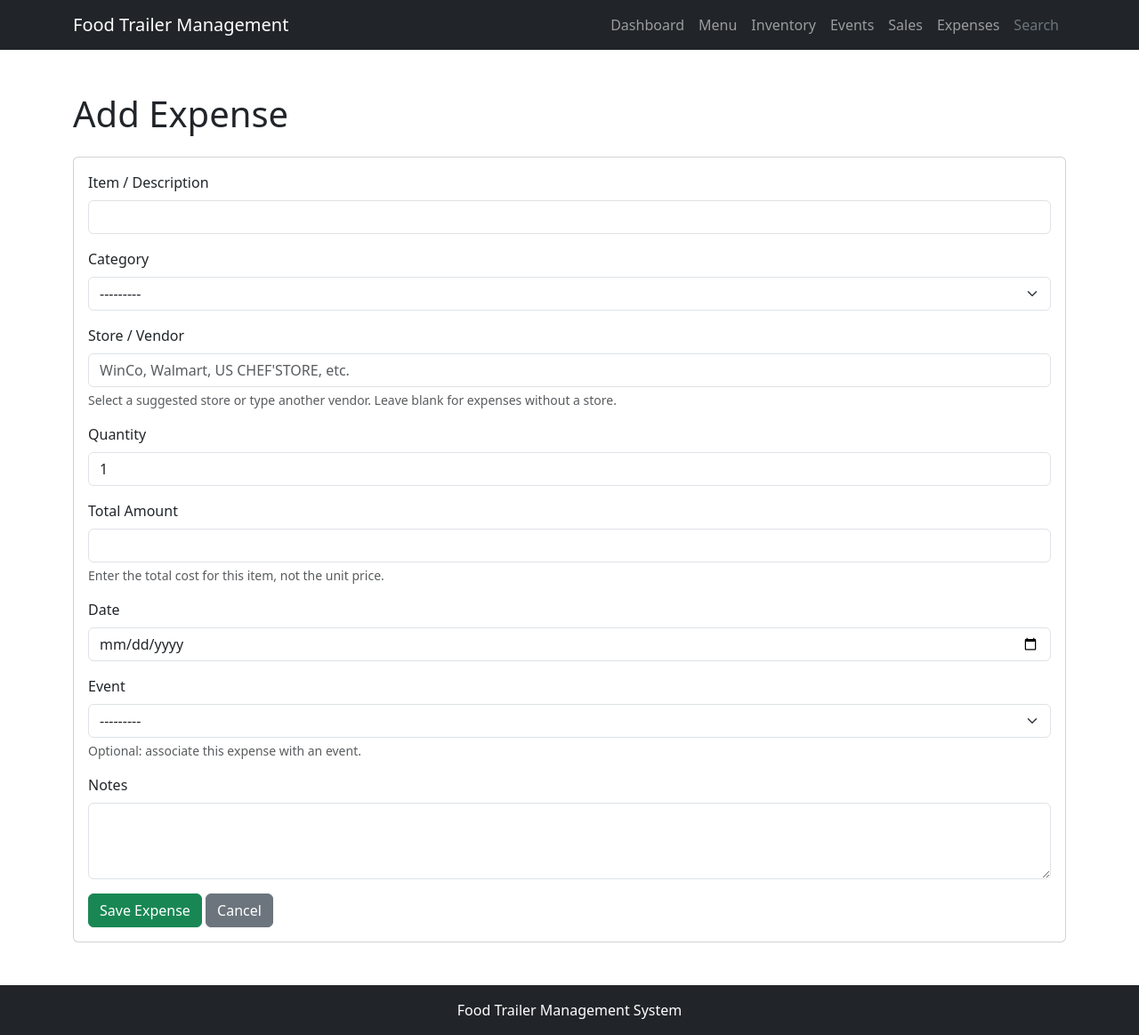
After one commit to YoussefBoise/Cs-408-Final-Project, a Django app: page /expenses/add/ in a window 1280 px wide. The commit adds this page. Shown: the whole page at 89% size. Run offline with Django 5.2, Linux system fonts and the light colour scheme; data that the repository does not hold is empty.

Commit message:
Checkpoint 4: Sales and Expense Management

```diff
--- a/config/urls.py
+++ b/config/urls.py
@@ -54,4 +54,17 @@ urlpatterns = [
 
     path("events/<int:pk>/delete/", views.event_delete, name="event_delete"),
 
+
+    # Sales
+    path("sales/", views.sale_list, name="sale_list"),
+    path("sales/add/", views.sale_create, name="sale_create"),
+    path("sales/<int:pk>/edit/", views.sale_edit, name="sale_edit"),
+    path("sales/<int:pk>/delete/", views.sale_delete, name="sale_delete"),
+
+    # Expenses
+    path("expenses/", views.expense_list, name="expense_list"),
+    path("expenses/add/", views.expense_create, name="expense_create"),
+    path("expenses/<int:pk>/edit/", views.expense_edit, name="expense_edit"),
+    path("expenses/<int:pk>/delete/", views.expense_delete, name="expense_delete"),
+
 ]
--- a/dashboard/forms.py
+++ b/dashboard/forms.py
@@ -1,5 +1,7 @@
+
 from django import forms
-from .models import MenuItem, InventoryItem, Event
+from .models import MenuItem, InventoryItem, Event, Sale, Expense
+
 
 class MenuItemForm(forms.ModelForm):
     class Meta:
@@ -40,7 +42,6 @@ class MenuItemForm(forms.ModelForm):
             )
 
         return price
-
 
 
 class InventoryItemForm(forms.ModelForm):
@@ -138,7 +139,11 @@ class EventForm(forms.ModelForm):
                 format="%Y-%m-%d"
             ),
             "application_fee": forms.NumberInput(
-                attrs={"class": "form-control", "step": "0.01", "min": "0"}
+                attrs={
+                    "class": "form-control",
+                    "step": "0.01",
+                    "min": "0"
+                }
             ),
             "application_status": forms.Select(
                 attrs={"class": "form-select"}
@@ -157,3 +162,145 @@ class EventForm(forms.ModelForm):
             )
 
         return fee
+
+
+class SaleForm(forms.ModelForm):
+    class Meta:
+        model = Sale
+
+        fields = [
+            "menu_item",
+            "event",
+            "quantity",
+            "unit_price",
+            "sale_date",
+        ]
+
+        widgets = {
+            "menu_item": forms.Select(
+                attrs={"class": "form-select"}
+            ),
+            "event": forms.Select(
+                attrs={"class": "form-select"}
+            ),
+            "quantity": forms.NumberInput(
+                attrs={
+                    "class": "form-control",
+                    "min": "1",
+                    "step": "1"
+                }
+            ),
+            "unit_price": forms.NumberInput(
+                attrs={
+                    "class": "form-control",
+                    "step": "0.01",
+                    "min": "0"
+                }
+            ),
+            "sale_date": forms.DateInput(
+                attrs={"class": "form-control", "type": "date"},
+                format="%Y-%m-%d"
+            ),
+        }
+
+    def clean_quantity(self):
+        quantity = self.cleaned_data["quantity"]
+
+        if quantity <= 0:
+            raise forms.ValidationError(
+                "Quantity must be greater than zero."
+            )
+
+        return quantity
+
+    def clean_unit_price(self):
+        price = self.cleaned_data["unit_price"]
+
+        if price < 0:
+            raise forms.ValidationError(
+                "Unit price cannot be negative."
+            )
+
+        return price
+
+
+class ExpenseForm(forms.ModelForm):
+    class Meta:
+        model = Expense
+
+        fields = [
+            "description",
+            "category",
+            "store",
+            "quantity",
+            "amount",
+            "date",
+            "event",
+            "notes",
+        ]
+
+        labels = {
+            "description": "Item / Description",
+            "store": "Store / Vendor",
+            "amount": "Total Amount",
+        }
+
+        widgets = {
+            "description": forms.TextInput(
+                attrs={"class": "form-control"}
+            ),
+            "category": forms.Select(
+                attrs={"class": "form-select"}
+            ),
+            "store": forms.TextInput(
+                attrs={
+                    "class": "form-control",
+                    "list": "store-options",
+                    "placeholder": "WinCo, Walmart, US CHEF'STORE, etc."
+                }
+            ),
+            "quantity": forms.NumberInput(
+                attrs={
+                    "class": "form-control",
+                    "step": "0.01",
+                    "min": "0.01"
+                }
+            ),
+            "amount": forms.NumberInput(
+                attrs={
+                    "class": "form-control",
+                    "step": "0.01",
+                    "min": "0"
+                }
+            ),
+            "date": forms.DateInput(
+                attrs={"class": "form-control", "type": "date"},
+                format="%Y-%m-%d"
+            ),
+            "event": forms.Select(
+                attrs={"class": "form-select"}
+            ),
+            "notes": forms.Textarea(
+                attrs={"class": "form-control", "rows": 3}
+            ),
+        }
+
+    def clean_quantity(self):
+        quantity = self.cleaned_data["quantity"]
+
+        if quantity <= 0:
+            raise forms.ValidationError(
+                "Quantity must be greater than zero."
+            )
+
+        return quantity
+
+    def clean_amount(self):
+        amount = self.cleaned_data["amount"]
+
+        if amount < 0:
+            raise forms.ValidationError(
+                "Expense amount cannot be negative."
+            )
+
+        return amount
--- a/dashboard/models.py
+++ b/dashboard/models.py
@@ -68,7 +68,19 @@ class Sale(models.Model):
     sale_date = models.DateField()
 
 
+
 class Expense(models.Model):
+    CATEGORY_CHOICES = [
+        ("Ingredients", "Food / Ingredients"),
+        ("Event Fee", "Event Fee"),
+        ("Supplies", "Supplies"),
+        ("Fuel", "Fuel"),
+        ("Equipment", "Equipment"),
+        ("Repairs", "Repairs"),
+        ("Permits", "Permits"),
+        ("Other", "Other"),
+    ]
+
     event = models.ForeignKey(
         Event,
         on_delete=models.SET_NULL,
@@ -76,7 +88,25 @@ class Expense(models.Model):
         blank=True
     )
     description = models.CharField(max_length=200)
-    category = models.CharField(max_length=50)
-    amount = models.DecimalField(max_digits=10, decimal_places=2)
+    category = models.CharField(
+        max_length=50,
+        choices=CATEGORY_CHOICES
+    )
+    store = models.CharField(
+        max_length=100,
+        blank=True
+    )
+    quantity = models.DecimalField(
+        max_digits=10,
+        decimal_places=2,
+        default=1
+    )
+    amount = models.DecimalField(
+        max_digits=10,
+        decimal_places=2
+    )
     date = models.DateField()
     notes = models.TextField(blank=True)
+
+    def __str__(self):
+        return self.description
--- a/dashboard/templates/dashboard/base.html
+++ b/dashboard/templates/dashboard/base.html
@@ -23,8 +23,8 @@
                 <a class="nav-link" href="{% url 'menu_list' %}">Menu</a>
                 <a class="nav-link" href="{% url 'inventory_list' %}">Inventory</a>
                 <a class="nav-link" href="{% url 'event_list' %}">Events</a>
-                <span class="nav-link text-secondary">Sales</span>
-                <span class="nav-link text-secondary">Expenses</span>
+                <a class="nav-link" href="{% url 'sale_list' %}">Sales</a>
+                <a class="nav-link" href="{% url 'expense_list' %}">Expenses</a>
                 <span class="nav-link text-secondary">Search</span>
             </div>
         </div>
--- /dev/null
+++ b/dashboard/templates/dashboard/expense_form.html
@@ -0,0 +1,72 @@
+
+{% extends "dashboard/base.html" %}
+
+{% block content %}
+<h1 class="mb-4">{{ title }}</h1>
+
+<div class="card">
+    <div class="card-body">
+        <form method="post">
+            {% csrf_token %}
+
+            {% for field in form %}
+            <div class="mb-3">
+                <label for="{{ field.id_for_label }}"
+                       class="form-label">
+                    {{ field.label }}
+                </label>
+
+                {{ field }}
+
+                {% if field.name == "store" %}
+                <datalist id="store-options">
+                    <option value="WinCo">
+                    <option value="US CHEF'STORE">
+                    <option value="Walmart">
+                    <option value="Costco">
+                    <option value="Restaurant Depot">
+                    <option value="Other">
+                </datalist>
+                <div class="form-text">
+                    Select a suggested store or type another vendor.
+                    Leave blank for expenses without a store.
+                </div>
+                {% endif %}
+
+                {% if field.name == "amount" %}
+                <div class="form-text">
+                    Enter the total cost for this item, not the unit price.
+                </div>
+                {% endif %}
+
+                {% if field.name == "event" %}
+                <div class="form-text">
+                    Optional: associate this expense with an event.
+                </div>
+                {% endif %}
+
+                {% if field.errors %}
+                <div class="text-danger">
+                    {{ field.errors }}
+                </div>
+                {% endif %}
+            </div>
+            {% endfor %}
+
+            {% if form.non_field_errors %}
+            <div class="alert alert-danger">
+                {{ form.non_field_errors }}
+            </div>
+            {% endif %}
+
+            <button type="submit" class="btn btn-success">
+                Save Expense
+            </button>
+            <a href="{% url 'expense_list' %}"
+               class="btn btn-secondary">
+                Cancel
+            </a>
+        </form>
+    </div>
+</div>
+{% endblock %}
--- a/dashboard/views.py
+++ b/dashboard/views.py
@@ -1,8 +1,14 @@
 from django.shortcuts import render, redirect, get_object_or_404
 from django.db.models import ProtectedError
 
-from .models import MenuItem, InventoryItem, Event
-from .forms import MenuItemForm, InventoryItemForm, EventForm
+from .models import MenuItem, InventoryItem, Event, Sale, Expense
+from .forms import (
+    MenuItemForm,
+    InventoryItemForm,
+    EventForm,
+    SaleForm,
+    ExpenseForm,
+)
 
 def home(request):
     return render(request, "dashboard/home.html")
@@ -181,3 +187,111 @@ def event_delete(request, pk):
         "dashboard/event_confirm_delete.html",
         {"event": event}
     )
+
+
+# Sales Management
+
+def sale_list(request):
+    sales = Sale.objects.select_related(
+        "menu_item", "event"
+    ).order_by("-sale_date", "-pk")
+
+    return render(request, "dashboard/sales.html", {
+        "sales": sales
+    })
+
+
+def sale_create(request):
+    form = SaleForm(request.POST or None)
+
+    if request.method == "POST" and form.is_valid():
+        form.save()
+        return redirect("sale_list")
+
+    return render(request, "dashboard/sale_form.html", {
+        "form": form,
+        "title": "Add Sale"
+    })
+
+
+def sale_edit(request, pk):
+    sale = get_object_or_404(Sale, pk=pk)
+
+    form = SaleForm(request.POST or None, instance=sale)
+
+    if request.method == "POST" and form.is_valid():
+        form.save()
+        return redirect("sale_list")
+
+    return render(request, "dashboard/sale_form.html", {
+        "form": form,
+        "title": "Edit Sale"
+    })
+
+
+def sale_delete(request, pk):
+    sale = get_object_or_404(Sale, pk=pk)
+
+    if request.method == "POST":
+        sale.delete()
+        return redirect("sale_list")
+
+    return render(
+        request,
+        "dashboard/sale_confirm_delete.html",
+        {"sale": sale}
+    )
+
+
+# Expense Management
+
+def expense_list(request):
+    expenses = Expense.objects.select_related(
+        "event"
+    ).order_by("-date", "-pk")
+
+    return render(request, "dashboard/expenses.html", {
+        "expenses": expenses
+    })
+
+
+def expense_create(request):
+    form = ExpenseForm(request.POST or None)
+
+    if request.method == "POST" and form.is_valid():
+        form.save()
+        return redirect("expense_list")
+
+    return render(request, "dashboard/expense_form.html", {
+        "form": form,
+        "title": "Add Expense"
+    })
+
+
+def expense_edit(request, pk):
+    expense = get_object_or_404(Expense, pk=pk)
+
+    form = ExpenseForm(request.POST or None, instance=expense)
+
+    if request.method == "POST" and form.is_valid():
+        form.save()
+        return redirect("expense_list")
+
+    return render(request, "dashboard/expense_form.html", {
+        "form": form,
+        "title": "Edit Expense"
+    })
+
+
+def expense_delete(request, pk):
+    expense = get_object_or_404(Expense, pk=pk)
+
+    if request.method == "POST":
+        expense.delete()
+        return redirect("expense_list")
+
+    return render(
+        request,
+        "dashboard/expense_confirm_delete.html",
+        {"expense": expense}
+    )
```
Also changed, not shown: dashboard/templates/dashboard/expense_confirm_delete.html (added, +27 -0 lines), dashboard/templates/dashboard/expenses.html (added, +63 -0 lines), dashboard/templates/dashboard/sale_confirm_delete.html (added, +27 -0 lines), dashboard/templates/dashboard/sale_form.html (added, +45 -0 lines), dashboard/templates/dashboard/sales.html (added, +53 -0 lines), dashboard/migrations/0002_expense_quantity_expense_store_and_more.py (added).
